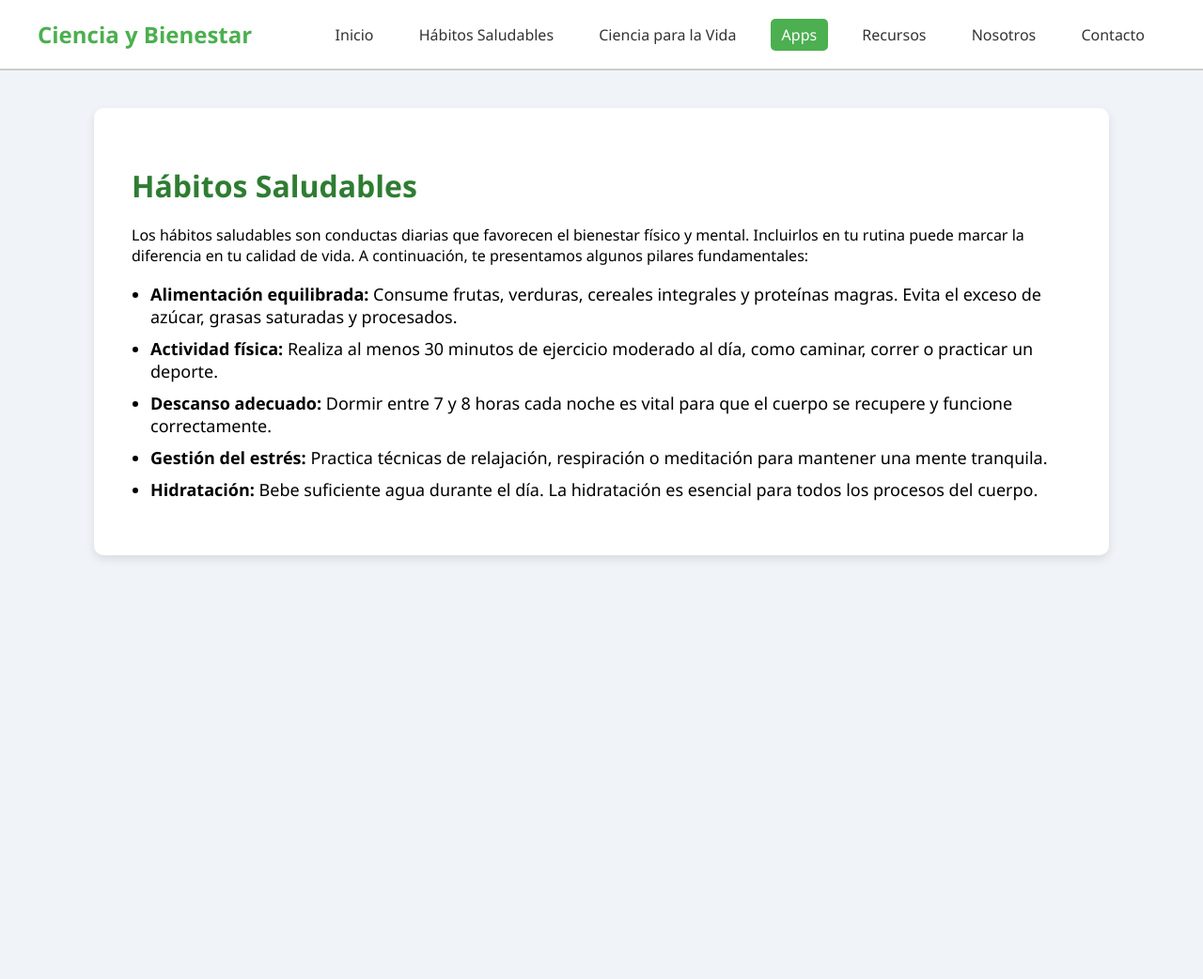
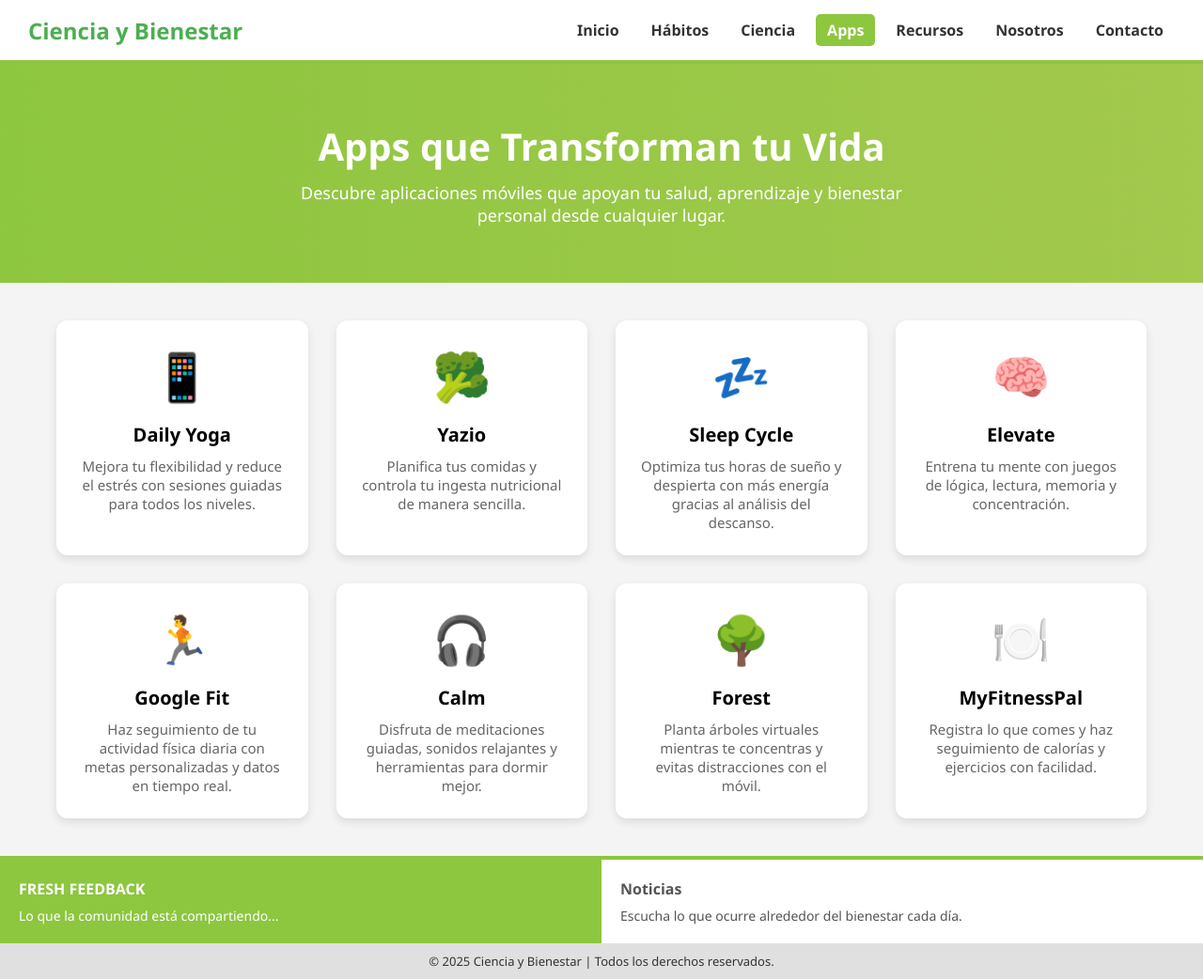
Before and after one commit to MaterialesSecundaria/ciencia_y_bienestar, a plain HTML site: page apps.html in a window 1280 px wide. Shown: the whole page at 94% size. Before the commit the page ends 800 px from the top, so only its background shows below. Drawn offline with Linux system fonts and the light colour scheme.

Commit message:
Add files via upload

```diff
--- a/apps.html
+++ b/apps.html
@@ -3,77 +3,195 @@
 <head>
   <meta charset="UTF-8" />
   <meta name="viewport" content="width=device-width, initial-scale=1.0"/>
-  <title>Hábitos Saludables</title>
+  <title>Apps | Ciencia y Bienestar</title>
   <style>
-    body {
-      font-family: 'Segoe UI', sans-serif;
-      background-color: #f0f4f8;
+    :root {
+      --verde-lima: #8DC63F;
+      --verde-pasto: #A3C94D;
+      --verde-oscuro: #4CAF50;
+      --gris-texto: #333;
+      --amarillo: #FFE600;
+      --blanco: #ffffff;
+    }
+
+    * {
+      box-sizing: border-box;
       margin: 0;
       padding: 0;
     }
 
+    body {
+      font-family: 'Segoe UI', sans-serif;
+      background-color: #f4f4f4;
+    }
+
     header {
-      background-color: #fff;
-      padding: 20px 40px;
+      background-color: var(--blanco);
+      padding: 15px 30px;
       display: flex;
       justify-content: space-between;
       align-items: center;
-      border-bottom: 2px solid #ccc;
+      border-bottom: 4px solid var(--verde-lima);
+      flex-wrap: wrap;
     }
 
     .logo {
+      font-size: 24px;
       font-weight: bold;
-      font-size: 24px;
-      color: #4CAF50;
+      color: var(--verde-oscuro);
+      cursor: pointer;
+    }
+
+    nav {
+      display: flex;
+      flex-wrap: wrap;
+      gap: 10px;
     }
 
     nav a {
       text-decoration: none;
-      color: #333;
-      margin: 0 10px;
-      font-weight: 500;
+      color: var(--gris-texto);
+      font-weight: 600;
       padding: 6px 12px;
+      border-radius: 5px;
+      transition: background 0.3s ease;
     }
 
-    nav a.active,
-    nav a:hover {
-      background-color: #4CAF50;
-      color: #fff;
-      border-radius: 5px;
+    nav a:hover,
+    nav a.active {
+      background-color: var(--verde-lima);
+      color: white;
     }
 
-    .content {
-      max-width: 1000px;
-      background-color: #fff;
-      margin: 40px auto;
-      padding: 40px;
-      border-radius: 10px;
-      box-shadow: 0 4px 10px rgba(0,0,0,0.1);
+    .hero {
+      background: linear-gradient(to right, #8DC63F, #A3C94D);
+      color: white;
+      text-align: center;
+      padding: 60px 20px;
+      animation: slideDown 1s ease-out;
     }
 
-    h1 {
-      color: #2e7d32;
-      margin-bottom: 20px;
+    @keyframes slideDown {
+      from { opacity: 0; transform: translateY(-20px); }
+      to   { opacity: 1; transform: translateY(0); }
     }
 
-    ul {
-      padding-left: 20px;
-      font-size: 18px;
+    .hero h1 {
+      font-size: 40px;
+      margin-bottom: 10px;
     }
 
-    ul li {
+    .hero p {
+      font-size: 18px;
+      max-width: 700px;
+      margin: 0 auto;
+    }
+
+    .app-section {
+      padding: 40px 20px;
+      max-width: 1200px;
+      margin: auto;
+      display: grid;
+      grid-template-columns: repeat(auto-fit, minmax(250px, 1fr));
+      gap: 30px;
+    }
+
+    .app-card {
+      background-color: white;
+      padding: 25px;
+      border-radius: 12px;
+      box-shadow: 0 4px 10px rgba(0,0,0,0.1);
+      text-align: center;
+      transition: transform 0.3s ease, box-shadow 0.3s ease;
+      animation: fadeInUp 0.7s ease forwards;
+      opacity: 0;
+    }
+
+    .app-card:hover {
+      transform: scale(1.05);
+      box-shadow: 0 6px 15px rgba(0,0,0,0.2);
+    }
+
+    @keyframes fadeInUp {
+      from {
+        opacity: 0;
+        transform: translateY(30px);
+      }
+      to {
+        opacity: 1;
+        transform: translateY(0);
+      }
+    }
+
+    .app-icon {
+      font-size: 50px;
+      margin-bottom: 15px;
+      color: var(--verde-oscuro);
+    }
+
+    .app-title {
+      font-size: 20px;
+      font-weight: bold;
       margin-bottom: 10px;
+    }
+
+    .app-desc {
+      font-size: 15px;
+      color: #666;
+    }
+
+    footer {
+      display: flex;
+      flex-wrap: wrap;
+      font-size: 14px;
+      border-top: 4px solid var(--verde-lima);
+    }
+
+    .footer-left,
+    .footer-right {
+      flex: 1 1 300px;
+      padding: 20px;
+    }
+
+    .footer-left {
+      background-color: var(--verde-lima);
+      color: white;
+    }
+
+    .footer-right {
+      background-color: var(--blanco);
+      color: #555;
+    }
+
+    .footer-left h4,
+    .footer-right h4 {
+      margin-bottom: 8px;
+      font-size: 16px;
+    }
+
+    .copyright {
+      text-align: center;
+      background-color: #e0e0e0;
+      color: #333;
+      padding: 10px;
+      font-size: 13px;
+    }
+
+    @media (max-width: 600px) {
+      .hero h1 {
+        font-size: 28px;
+      }
     }
   </style>
 </head>
 <body>
 
   <header>
-    <div class="logo">Ciencia y Bienestar</div>
+    <div class="logo" onclick="window.location.href='intro.html'">Ciencia y Bienestar</div>
     <nav>
       <a href="index.html">Inicio</a>
-      <a href="habitos.html">Hábitos Saludables</a>
-      <a href="ciencia.html">Ciencia para la Vida</a>
+      <a href="habitos.html">Hábitos</a>
+      <a href="ciencia.html">Ciencia</a>
       <a href="apps.html" class="active">Apps</a>
       <a href="recursos.html">Recursos</a>
       <a href="nosotros.html">Nosotros</a>
@@ -81,18 +199,73 @@
     </nav>
   </header>
 
-  <div class="content">
-    <h1>Hábitos Saludables</h1>
-    <p>
-      Los hábitos saludables son conductas diarias que favorecen el bienestar físico y mental. Incluirlos en tu rutina puede marcar la diferencia en tu calidad de vida. A continuación, te presentamos algunos pilares fundamentales:
-    </p>
-    <ul>
-      <li><strong>Alimentación equilibrada:</strong> Consume frutas, verduras, cereales integrales y proteínas magras. Evita el exceso de azúcar, grasas saturadas y procesados.</li>
-      <li><strong>Actividad física:</strong> Realiza al menos 30 minutos de ejercicio moderado al día, como caminar, correr o practicar un deporte.</li>
-      <li><strong>Descanso adecuado:</strong> Dormir entre 7 y 8 horas cada noche es vital para que el cuerpo se recupere y funcione correctamente.</li>
-      <li><strong>Gestión del estrés:</strong> Practica técnicas de relajación, respiración o meditación para mantener una mente tranquila.</li>
-      <li><strong>Hidratación:</strong> Bebe suficiente agua durante el día. La hidratación es esencial para todos los procesos del cuerpo.</li>
-    </ul>
+  <section class="hero">
+    <h1>Apps que Transforman tu Vida</h1>
+    <p>Descubre aplicaciones móviles que apoyan tu salud, aprendizaje y bienestar personal desde cualquier lugar.</p>
+  </section>
+
+  <section class="app-section">
+  <div class="app-card" style="animation-delay: 0.1s;">
+    <div class="app-icon">📱</div>
+    <div class="app-title">Daily Yoga</div>
+    <div class="app-desc">Mejora tu flexibilidad y reduce el estrés con sesiones guiadas para todos los niveles.</div>
+  </div>
+
+  <div class="app-card" style="animation-delay: 0.2s;">
+    <div class="app-icon">🥦</div>
+    <div class="app-title">Yazio</div>
+    <div class="app-desc">Planifica tus comidas y controla tu ingesta nutricional de manera sencilla.</div>
+  </div>
+
+  <div class="app-card" style="animation-delay: 0.3s;">
+    <div class="app-icon">💤</div>
+    <div class="app-title">Sleep Cycle</div>
+    <div class="app-desc">Optimiza tus horas de sueño y despierta con más energía gracias al análisis del descanso.</div>
+  </div>
+
+  <div class="app-card" style="animation-delay: 0.4s;">
+    <div class="app-icon">🧠</div>
+    <div class="app-title">Elevate</div>
+    <div class="app-desc">Entrena tu mente con juegos de lógica, lectura, memoria y concentración.</div>
+  </div>
+
+  <div class="app-card" style="animation-delay: 0.5s;">
+    <div class="app-icon">🏃</div>
+    <div class="app-title">Google Fit</div>
+    <div class="app-desc">Haz seguimiento de tu actividad física diaria con metas personalizadas y datos en tiempo real.</div>
+  </div>
+
+  <div class="app-card" style="animation-delay: 0.6s;">
+    <div class="app-icon">🎧</div>
+    <div class="app-title">Calm</div>
+    <div class="app-desc">Disfruta de meditaciones guiadas, sonidos relajantes y herramientas para dormir mejor.</div>
+  </div>
+
+  <div class="app-card" style="animation-delay: 0.7s;">
+    <div class="app-icon">🌳</div>
+    <div class="app-title">Forest</div>
+    <div class="app-desc">Planta árboles virtuales mientras te concentras y evitas distracciones con el móvil.</div>
+  </div>
+
+  <div class="app-card" style="animation-delay: 0.8s;">
+    <div class="app-icon">🍽️</div>
+    <div class="app-title">MyFitnessPal</div>
+    <div class="app-desc">Registra lo que comes y haz seguimiento de calorías y ejercicios con facilidad.</div>
+  </div>
+</section>
+
+  <footer>
+    <div class="footer-left">
+      <h4>FRESH FEEDBACK</h4>
+      <p>Lo que la comunidad está compartiendo...</p>
+    </div>
+    <div class="footer-right">
+      <h4>Noticias</h4>
+      <p>Escucha lo que ocurre alrededor del bienestar cada día.</p>
+    </div>
+  </footer>
+  <div class="copyright">
+    © 2025 Ciencia y Bienestar | Todos los derechos reservados.
   </div>
 
 </body>
```
Also changed, not shown: ciencia.html (+4 -2 lines), contacto.html (+3 -1 lines), habitos.html (+3 -1 lines), index.html (+3 -1 lines), intro.html (+37 -51 lines), nosotros.html (+20 -7 lines), recursos.html (+5 -3 lines).
